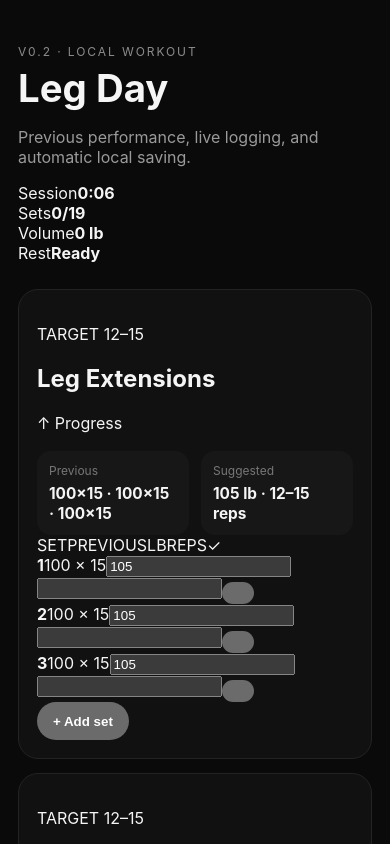
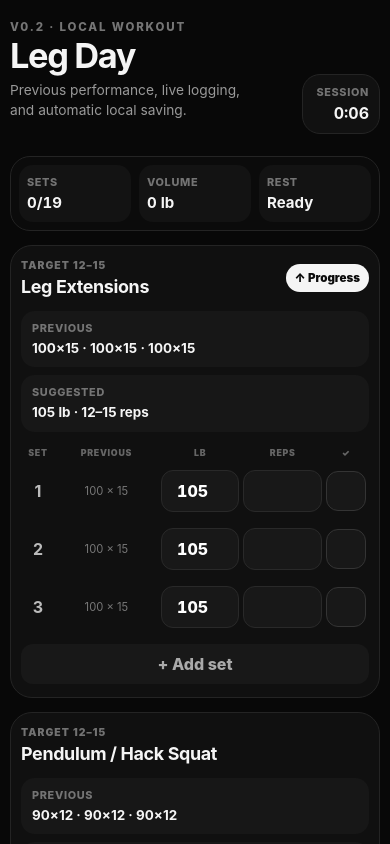
Before and after one commit to Jaedenn1/workout-tracker, a Next.js app: page / in a window 390 px wide. Shown: the top 844 px of the page. Built offline with nearby package versions, Linux system fonts and the light colour scheme.

Commit message:
style: optimize v0.2 logger for mobile gym use

```diff
--- a/app/styles.css
+++ b/app/styles.css
@@ -1,16 +1,335 @@
-:root { color-scheme: dark; font-family: Inter, ui-sans-serif, system-ui, sans-serif; background:#0a0a0a; color:#f5f5f5; }
-* { box-sizing:border-box; }
-body { margin:0; background:#0a0a0a; }
-button { border:0; border-radius:999px; padding:.7rem 1rem; font-weight:700; cursor:pointer; }
-.shell { max-width:680px; margin:0 auto; min-height:100vh; padding:32px 18px 80px; }
-.eyebrow { font-size:.75rem; letter-spacing:.16em; color:#8c8c8c; margin-bottom:6px; }
-h1 { font-size:2.4rem; margin:0; }
-.muted { color:#9a9a9a; }
-.stack { display:grid; gap:14px; margin-top:26px; }
-.card { border:1px solid #232323; border-radius:20px; padding:18px; background:#111; }
-.row { display:flex; align-items:center; justify-content:space-between; gap:12px; }
-.row h2 { margin:0; font-size:1.1rem; }
-.metrics { display:grid; grid-template-columns:1fr 1fr; gap:12px; margin-top:18px; }
-.metrics div { background:#171717; border-radius:14px; padding:12px; }
-.metrics span { display:block; color:#777; font-size:.75rem; margin-bottom:5px; }
-.metrics strong { font-size:.96rem; }
+:root {
+  color-scheme: dark;
+  font-family: Inter, ui-sans-serif, system-ui, -apple-system, BlinkMacSystemFont, "Segoe UI", sans-serif;
+  background: #080808;
+  color: #f5f5f5;
+}
+
+* { box-sizing: border-box; }
+html { background: #080808; }
+body { margin: 0; background: #080808; }
+button, input { font: inherit; }
+button { cursor: pointer; }
+
+.shell {
+  max-width: 760px;
+  margin: 0 auto;
+  min-height: 100vh;
+  padding: 24px 14px 80px;
+}
+
+.loading-shell {
+  display: grid;
+  place-items: center;
+}
+
+.hero {
+  display: flex;
+  align-items: flex-start;
+  justify-content: space-between;
+  gap: 16px;
+}
+
+.eyebrow {
+  margin: 0 0 6px;
+  font-size: .72rem;
+  letter-spacing: .16em;
+  font-weight: 800;
+  color: #757575;
+}
+
+h1, h2, p { margin-top: 0; }
+h1 {
+  margin-bottom: 8px;
+  font-size: clamp(2.15rem, 7vw, 3.2rem);
+  line-height: .95;
+  letter-spacing: -.04em;
+}
+h2 { margin-bottom: 0; }
+.muted { color: #999; line-height: 1.45; }
+
+.session-clock {
+  flex: 0 0 auto;
+  min-width: 86px;
+  border: 1px solid #242424;
+  border-radius: 18px;
+  background: #111;
+  padding: 12px 14px;
+  text-align: right;
+}
+.session-clock span,
+.summary-strip span,
+.metrics span {
+  display: block;
+  margin-bottom: 4px;
+  color: #747474;
+  font-size: .68rem;
+  font-weight: 800;
+  letter-spacing: .06em;
+  text-transform: uppercase;
+}
+.session-clock strong { font-variant-numeric: tabular-nums; }
+
+.summary-strip {
+  position: sticky;
+  top: 8px;
+  z-index: 20;
+  display: grid;
+  grid-template-columns: repeat(3, 1fr);
+  gap: 8px;
+  margin: 22px 0 14px;
+  padding: 8px;
+  border: 1px solid #242424;
+  border-radius: 20px;
+  background: rgba(12, 12, 12, .92);
+  backdrop-filter: blur(18px);
+}
+.summary-strip > div {
+  min-width: 0;
+  padding: 10px 8px;
+  border-radius: 14px;
+  background: #131313;
+}
+.summary-strip strong {
+  display: block;
+  overflow: hidden;
+  font-size: .94rem;
+  text-overflow: ellipsis;
+  white-space: nowrap;
+  font-variant-numeric: tabular-nums;
+}
+.summary-strip .rest-active {
+  background: #f5f5f5;
+  color: #090909;
+}
+.summary-strip .rest-active span { color: #555; }
+
+.notice {
+  margin: 10px 0 16px;
+  border: 1px solid #2d2d2d;
+  border-radius: 16px;
+  background: #151515;
+  padding: 13px 14px;
+  color: #d8d8d8;
+  font-size: .9rem;
+}
+
+.stack {
+  display: grid;
+  gap: 14px;
+}
+
+.card,
+.finish-card,
+.history-section {
+  border: 1px solid #242424;
+  border-radius: 22px;
+  background: #101010;
+}
+
+.card { padding: 16px; }
+.exercise-heading,
+.section-title-row {
+  display: flex;
+  align-items: center;
+  justify-content: space-between;
+  gap: 12px;
+}
+.exercise-kicker {
+  margin-bottom: 4px;
+  color: #727272;
+  font-size: .65rem;
+  font-weight: 900;
+  letter-spacing: .1em;
+}
+.exercise-heading h2 {
+  font-size: 1.12rem;
+  letter-spacing: -.02em;
+}
+.progression-badge {
+  flex: 0 0 auto;
+  border-radius: 999px;
+  background: #f5f5f5;
+  color: #0b0b0b;
+  padding: 7px 9px;
+  font-size: .72rem;
+  font-weight: 900;
+}
+
+.metrics {
+  display: grid;
+  grid-template-columns: 1fr 1fr;
+  gap: 8px;
+  margin-top: 14px;
+}
+.metrics > div {
+  min-width: 0;
+  border-radius: 14px;
+  background: #171717;
+  padding: 10px 11px;
+}
+.metrics strong {
+  display: block;
+  overflow: hidden;
+  font-size: .84rem;
+  line-height: 1.35;
+  text-overflow: ellipsis;
+}
+
+.set-table {
+  display: grid;
+  grid-template-columns: 34px minmax(72px, 1.2fr) minmax(58px, .8fr) minmax(58px, .8fr) 42px;
+  gap: 7px;
+  align-items: center;
+}
+.set-header {
+  margin: 15px 0 6px;
+  padding: 0 3px;
+  color: #666;
+  font-size: .62rem;
+  font-weight: 900;
+  letter-spacing: .08em;
+  text-align: center;
+}
+.set-row {
+  border-radius: 14px;
+  padding: 6px 3px;
+  transition: background .16s ease, opacity .16s ease;
+}
+.set-row + .set-row { margin-top: 4px; }
+.set-number { text-align: center; color: #bbb; }
+.previous-cell {
+  overflow: hidden;
+  color: #777;
+  font-size: .8rem;
+  text-align: center;
+  text-overflow: ellipsis;
+  white-space: nowrap;
+}
+.set-row input {
+  width: 100%;
+  min-width: 0;
+  height: 44px;
+  border: 1px solid #292929;
+  border-radius: 12px;
+  outline: none;
+  background: #181818;
+  color: #fff;
+  padding: 0 7px;
+  text-align: center;
+  font-weight: 800;
+  font-variant-numeric: tabular-nums;
+}
+.set-row input:focus {
+  border-color: #666;
+  background: #1d1d1d;
+}
+.set-complete { background: #151515; }
+.set-complete input {
+  border-color: #343434;
+  background: #202020;
+}
+
+.check-button {
+  display: grid;
+  width: 42px;
+  height: 42px;
+  place-items: center;
+  border: 1px solid #343434;
+  border-radius: 12px;
+  background: #181818;
+  color: #080808;
+  font-size: 1rem;
+  font-weight: 950;
+}
+.check-button.checked {
+  border-color: #f5f5f5;
+  background: #f5f5f5;
+}
+
+.ghost-button,
+.text-button,
+.finish-button {
+  border: 0;
+  font-weight: 850;
+}
+.ghost-button {
+  width: 100%;
+  margin-top: 10px;
+  border-radius: 12px;
+  background: #181818;
+  color: #aaa;
+  padding: 10px 12px;
+}
+.finish-card {
+  display: grid;
+  gap: 12px;
+  margin-top: 16px;
+  padding: 18px;
+}
+.finish-card h2,
+.history-section h2 { font-size: 1.18rem; }
+.finish-card .muted { margin: 8px 0 0; font-size: .88rem; }
+.finish-button {
+  min-height: 50px;
+  border-radius: 15px;
+  background: #f5f5f5;
+  color: #090909;
+}
+.text-button {
+  background: transparent;
+  color: #777;
+  padding: 5px;
+}
+
+.history-section {
+  margin-top: 16px;
+  padding: 18px;
+}
+.section-title-row > span {
+  color: #777;
+  font-size: .8rem;
+}
+.empty-state {
+  margin-top: 14px;
+  border-radius: 14px;
+  background: #161616;
+  padding: 16px;
+  color: #747474;
+  font-size: .85rem;
+}
+.history-list {
+  display: grid;
+  gap: 8px;
+  margin-top: 14px;
+}
+.history-item {
+  display: flex;
+  align-items: center;
+  justify-content: space-between;
+  gap: 12px;
+  border-radius: 14px;
+  background: #161616;
+  padding: 12px;
+}
+.history-item > div { display: grid; gap: 3px; }
+.history-item span { color: #747474; font-size: .75rem; }
+.history-numbers { text-align: right; }
+.history-numbers strong { font-size: .84rem; }
+
+@media (max-width: 560px) {
+  .shell { padding: 20px 10px 70px; }
+  .hero { align-items: flex-end; }
+  .hero .muted { max-width: 245px; font-size: .86rem; }
+  .session-clock { min-width: 78px; padding: 10px; }
+  .card { padding: 13px 10px; }
+  .metrics { grid-template-columns: 1fr; }
+  .set-table {
+    grid-template-columns: 28px minmax(58px, 1fr) minmax(54px, .78fr) minmax(54px, .78fr) 40px;
+    gap: 4px;
+  }
+  .set-header { font-size: .55rem; }
+  .previous-cell { font-size: .7rem; }
+  .set-row input { height: 42px; padding: 0 4px; }
+  .check-button { width: 40px; height: 40px; }
+}
```
